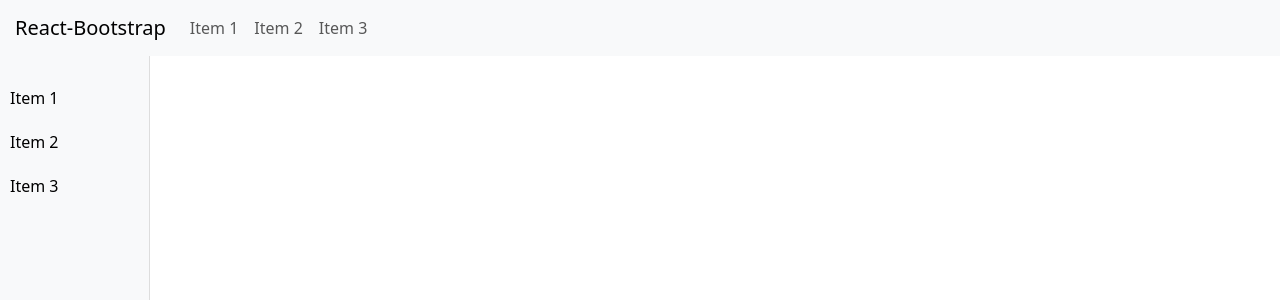
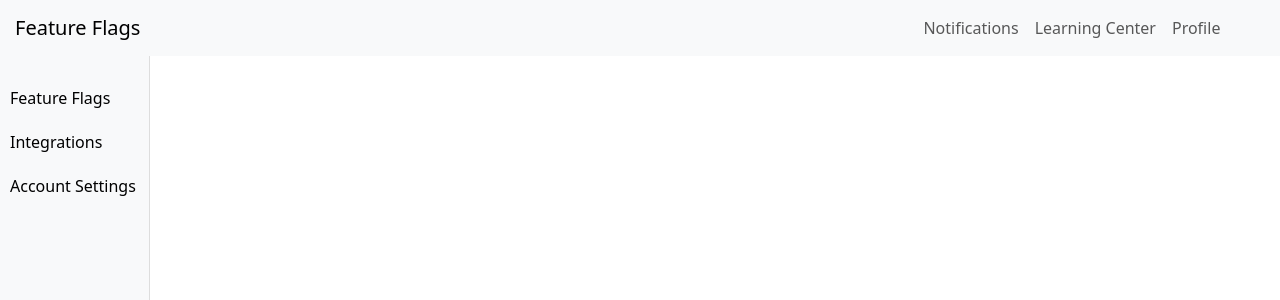
Before and after one commit to Joshua-FeatureFlag/frontend, a React (Create React App) app: page / in a window 1280 px wide. Shown: the top 300 px of the page. Built offline with nearby package versions, Linux system fonts and the light colour scheme.

Commit message:
Save navs

```diff
--- a/src/App.js
+++ b/src/App.js
@@ -27,13 +27,13 @@ function App() {
           onToggle={handleToggle}
           style={{ paddingLeft: '15px' }}
         >
-          <Navbar.Brand href="#home">React-Bootstrap</Navbar.Brand>
+          <Navbar.Brand href="#home">Feature Flags</Navbar.Brand>
           <Navbar.Toggle aria-controls="basic-navbar-nav" />
-          <Navbar.Collapse id="basic-navbar-nav">
-            <Nav className="mr-auto">
-              <Nav.Link as={Link} to="/item1">Item 1</Nav.Link>
-              <Nav.Link as={Link} to="/item2">Item 2</Nav.Link>
-              <Nav.Link as={Link} to="/item3">Item 3</Nav.Link>
+          <Navbar.Collapse id="basic-navbar-nav" style={{ marginLeft: '60%' }}>
+            <Nav>
+              <Nav.Link as={Link} to="/item1">Notifications</Nav.Link>
+              <Nav.Link as={Link} to="/item2">Learning Center</Nav.Link>
+              <Nav.Link as={Link} to="/item3">Profile</Nav.Link>
             </Nav>
           </Navbar.Collapse>
         </Navbar>
@@ -41,9 +41,9 @@ function App() {
           <div className="d-flex">
               <div className="sidebar" style={{ top: expanded ? '142px' : '56px' }}>
                 <Nav className="flex-column">
-                  <Nav.Link as={Link} to="/item1">Item 1</Nav.Link>
-                  <Nav.Link as={Link} to="/item2">Item 2</Nav.Link>
-                  <Nav.Link as={Link} to="/item3">Item 3</Nav.Link>
+                  <Nav.Link as={Link} to="/item1">Feature Flags</Nav.Link>
+                  <Nav.Link as={Link} to="/item2">Integrations</Nav.Link>
+                  <Nav.Link as={Link} to="/item3">Account Settings</Nav.Link>
                 </Nav>
             </div>
             <div className="flex-grow-1 p-3 content-area">
```
